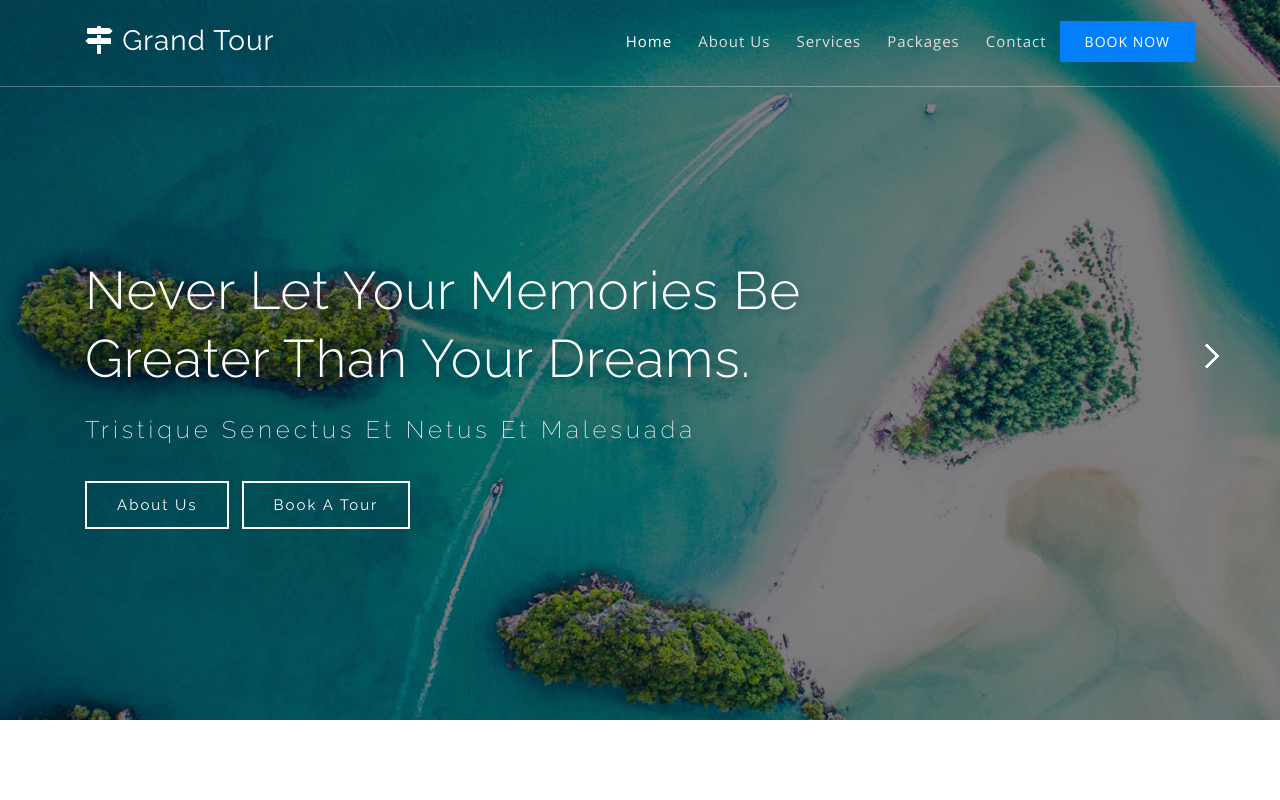
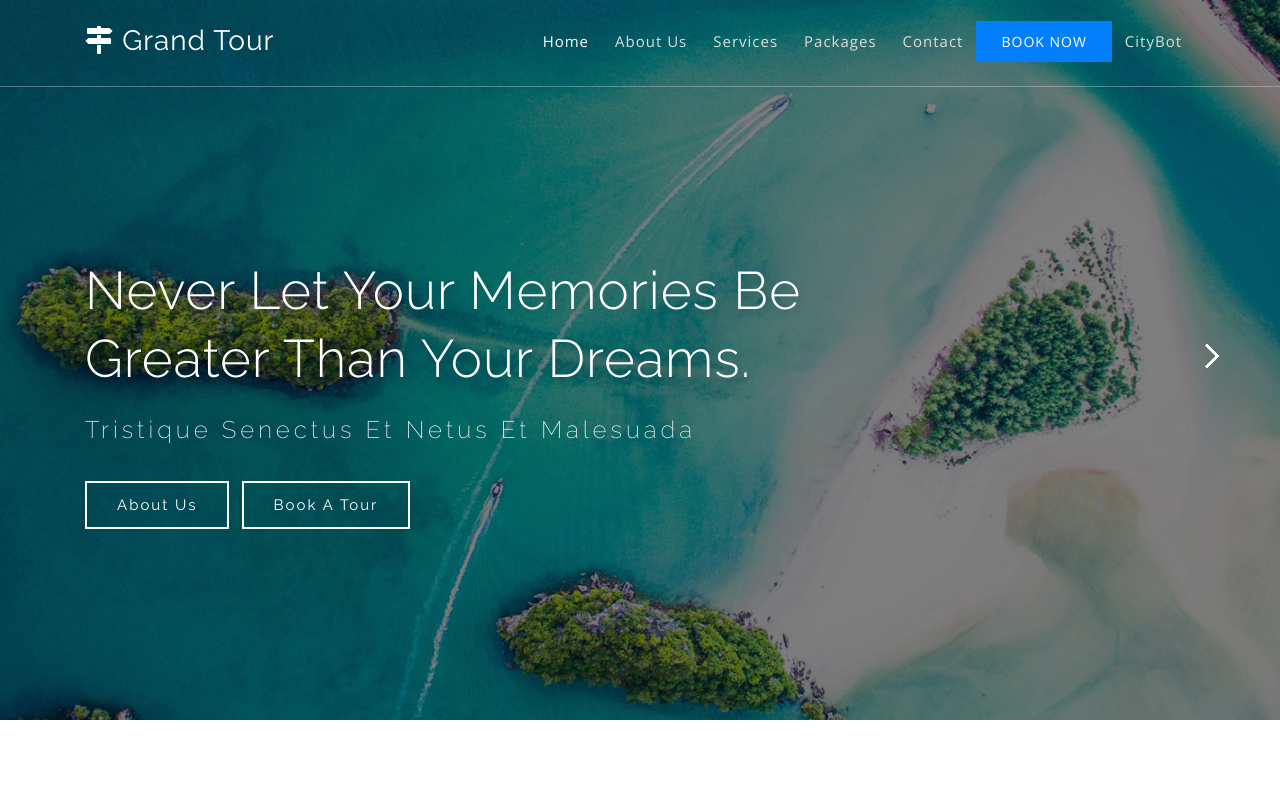
Before and after one commit to thanvitha-gullipalli/chatbotcityguide, a plain HTML site: page index.html in a window 1280 px wide. Shown: the top 800 px of the page. Drawn offline with nearby package versions, Linux system fonts and the light colour scheme.

Commit message:
Update index.html

```diff
--- a/index.html
+++ b/index.html
@@ -51,6 +51,7 @@ Smartphone Compatible web template, free webdesigns for Nokia, Samsung, LG, Sony
 				<li class=""><a href="packages.html">Packages</a></li>
 				<li class=""><a href="contact.html">Contact</a></li>
 				<li class="booking"><a href="booking.html">Book Now</a></li>
+				<li class=""><a href="bot.html">CityBot</a></li>
 			</ul>
 		</nav>
 		<!-- //nav -->
```
